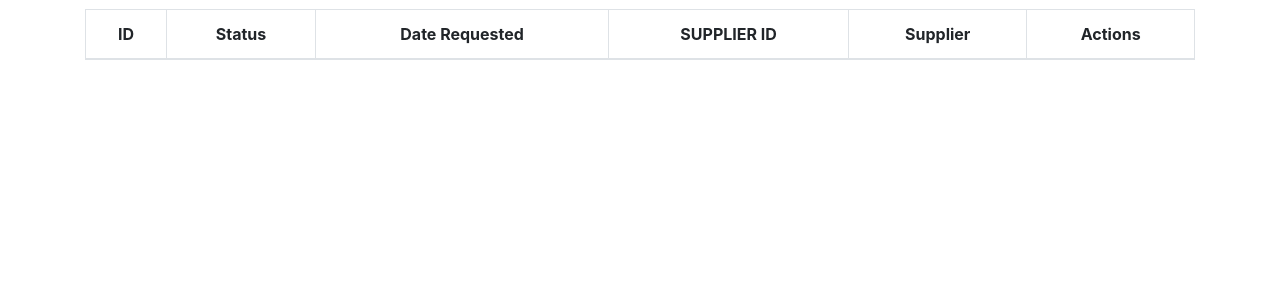
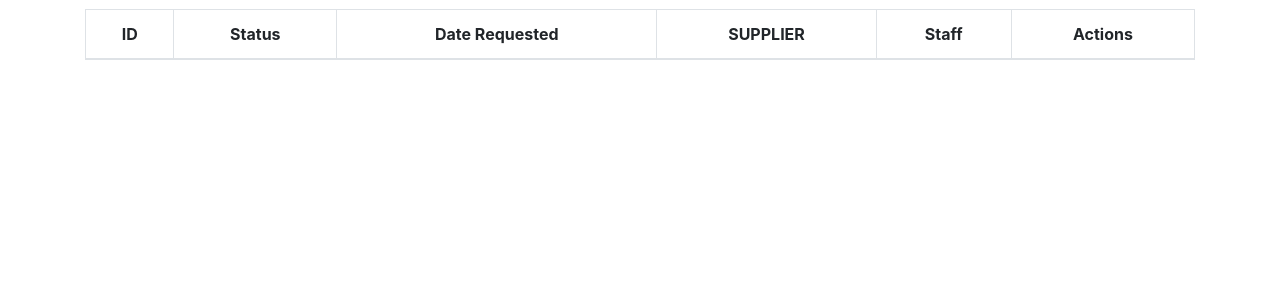
Before and after one commit to manuelamanetjr/django_project, a Django app: page /ViewRequisition/ in a window 1280 px wide. Shown: the part 63-361 px from the top of the page. Run offline with Django 5.2, Linux system fonts and the light colour scheme; data that the repository does not hold is empty; parts of the project's set-up code (start-up, migrations or seed data) failed here and were passed over; some libraries are stand-ins or nearby versions.

Commit message:
requisition module done

```diff
--- a/ms18/templates/ms18/requisition_view.html
+++ b/ms18/templates/ms18/requisition_view.html
@@ -9,8 +9,8 @@
           <th scope="col">ID</th>
           <th scope="col">Status</th>
           <th scope="col">Date Requested</th>
-          <th scope="col">SUPPLIER ID</th>
-          <th scope="col">Supplier</th>
+          <th scope="col">SUPPLIER</th>
+          <th scope="col">Staff</th>
           <th scope="col">Actions</th>
         </tr>
       </thead>
--- a/ms18/views.py
+++ b/ms18/views.py
@@ -325,6 +325,7 @@ def add_to_req(request):
         if products_added:
             requisition.save()
             messages.success(request, f'Products ({", ".join(products_added)}) added to Requisition successfully!')
+
         else:
             messages.warning(request, 'No products were added to the Requisition.')
 
@@ -341,8 +342,15 @@ def view_requisitions(request):
 def approve_requisition(request, req_id):
     requisition = Requisition.objects.get(pk=req_id)
     requisition.approve()  # Implement a method in your Requisition model to handle approval
+
+    # Update product quantities
+    for requested_product in requisition.requestedproduct_set.all():
+        requested_product.Product.PROD_QUANTITY -= requested_product.REQUESTED_PRODUCT_QUANTITY
+        requested_product.Product.save()
+
     messages.success(request, f'Requisition {req_id} approved successfully!')
     return redirect('view-requisitions')
+
 
 def reject_requisition(request, req_id):
     requisition = Requisition.objects.get(pk=req_id)
```
